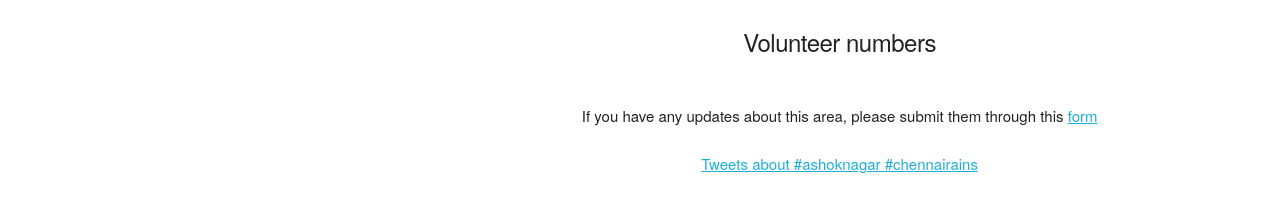
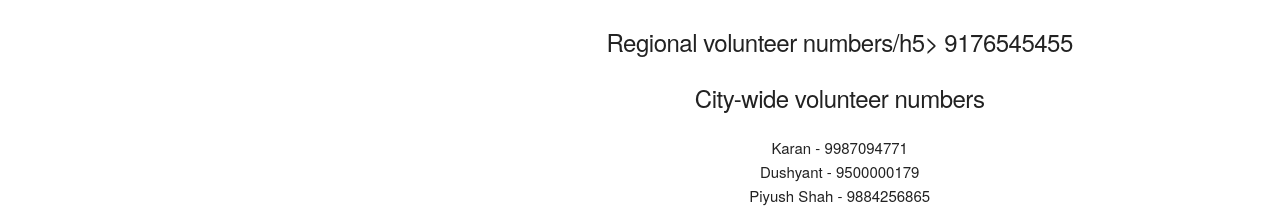
Before and after one commit to chennai-rains-rescue/ashoknagar, a plain HTML site: page index.html in a window 1280 px wide. Shown: the part 595-803 px from the top of the page. Drawn offline with Linux system fonts and the light colour scheme.

Commit message:
Updated regional contacts. Added city-wide contacts

```diff
--- a/index.html
+++ b/index.html
@@ -52,8 +52,15 @@
   <br/>
   <div class="row">
     <div class="eight columns offset-by-four" style="text-align:center">
-      <h5>Volunteer numbers</h5>
-
+      <h5>Regional volunteer numbers/h5>
+      9176545455<br>
+      <h5>City-wide volunteer numbers</h5>
+      Karan - 9987094771<br>
+      Dushyant - 9500000179<br>
+      Piyush Shah - 9884256865<br>
+      Bobby - 984008914<br>
+      Neelakandan - 9884373114<br>
+      Satish - 9884422414<br>
     </div>
   </div>
   <br/>
```
